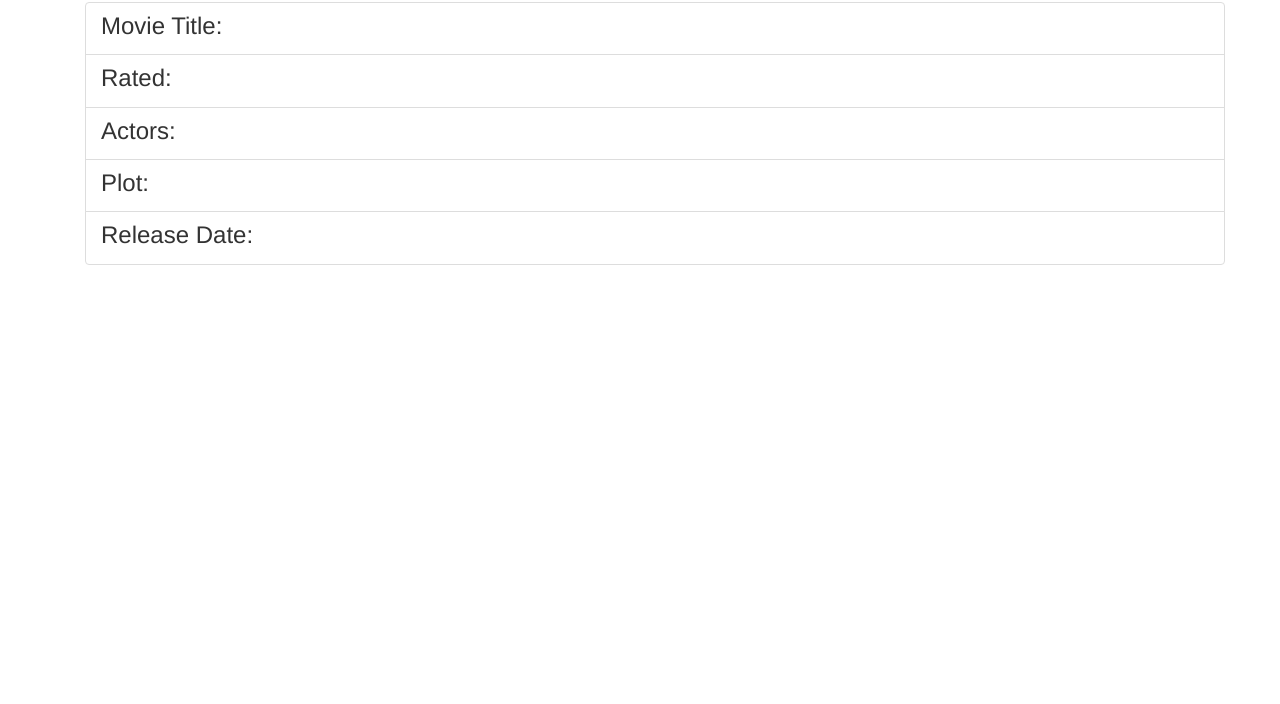
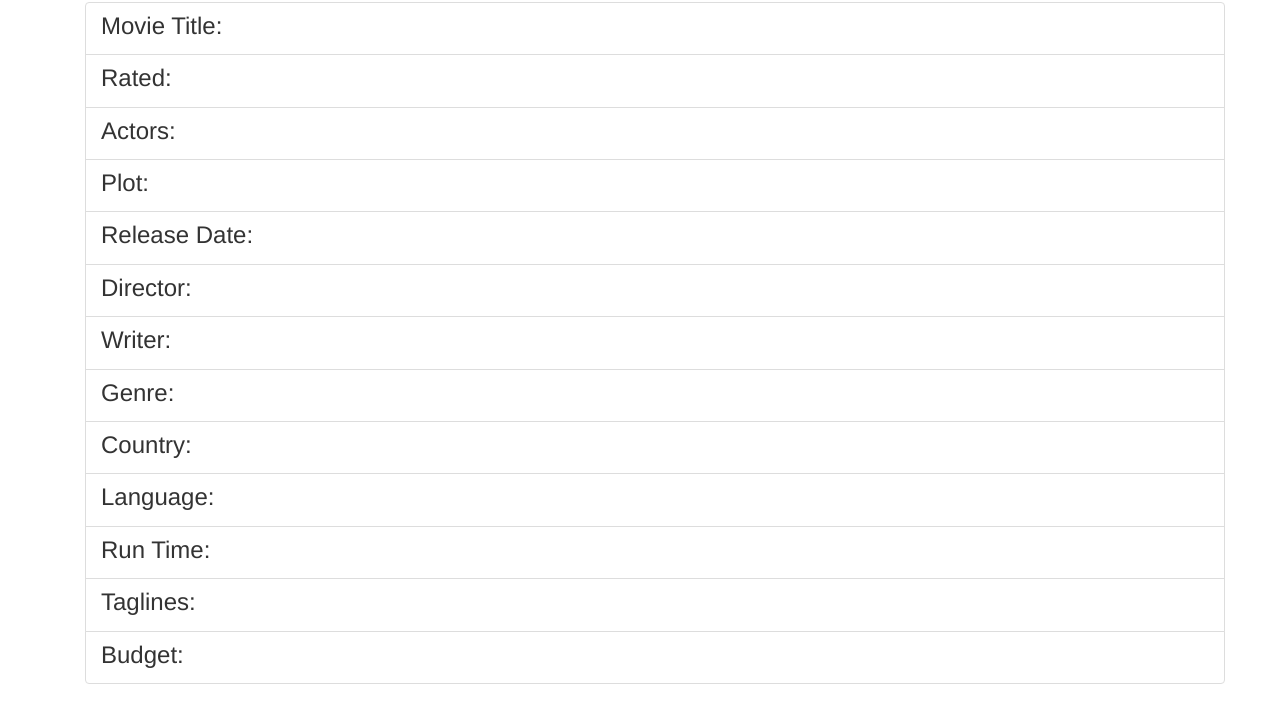
Before and after one commit to KarlaVazquez/lesson8_ajax, a plain HTML site: page Lesson8_AssignmentFiles/index.html in a window 1280 px wide. Shown: the part 533-1237 px from the top of the page. Before the commit the page ends 818 px from the top, so only its background shows below. Drawn offline with nearby package versions, Linux system fonts and the light colour scheme.

Commit message:
Lesson 8 final commit

```diff
--- a/Lesson8_AssignmentFiles/index.html
+++ b/Lesson8_AssignmentFiles/index.html
@@ -1,8 +1,8 @@
 <html>
 <!- -
 Program Name:   Seminole Movie Connection
-Author:
-Date:
+Author: Karla Vazquez
+Date: April 13, 2017
 Filename:   index.html
 - ->
 
@@ -54,6 +54,39 @@ Filename:   index.html
             <p class="list-group-item-text lead text-primary" id="Released">  </p>
         </a>
 
+          <a href="#" class="list-group-item">
+            <h3 class="list-group-item-heading">Director:</h3>
+            <p class="list-group-item-text lead text-primary" id="Director">  </p>
+        </a>
+          <a href="#" class="list-group-item">
+            <h3 class="list-group-item-heading">Writer:</h3>
+            <p class="list-group-item-text lead text-primary" id="Writer">  </p>
+        </a>
+          <a href="#" class="list-group-item">
+            <h3 class="list-group-item-heading">Genre:</h3>
+            <p class="list-group-item-text lead text-primary" id="Genre">  </p>
+        </a>
+            <a href="#" class="list-group-item">
+            <h3 class="list-group-item-heading">Country:</h3>
+            <p class="list-group-item-text lead text-primary" id="Country">  </p>
+        </a>
+          <a href="#" class="list-group-item">
+            <h3 class="list-group-item-heading">Language:</h3>
+            <p class="list-group-item-text lead text-primary" id="Language">  </p>
+        </a>
+          <a href="#" class="list-group-item">
+            <h3 class="list-group-item-heading">Run Time:</h3>
+            <p class="list-group-item-text lead text-primary" id="Runtime">  </p>
+        </a>
+          <a href="#" class="list-group-item">
+            <h3 class="list-group-item-heading">Taglines:</h3>
+            <p class="list-group-item-text lead text-primary" id="Taglines">  </p>
+        </a>
+          <a href="#" class="list-group-item">
+            <h3 class="list-group-item-heading">Budget:</h3>
+            <p class="list-group-item-text lead text-primary" id="Budget">  </p>
+        </a>
+
     </div>
 </div>
     <script>
@@ -71,6 +104,15 @@ Filename:   index.html
                      $('#Actors').html(json.Actors);
                      $('#Plot').html(json.Plot);
                      $('#Released').html(json.Released);
+                     $('#Director').html(json.Director);
+                     $('#Writer').html(json.Writer);
+                     $('#Genre').html(json.Genre);
+                     $('#Country').html(json.Country);
+                     $('#Language').html(json.Language);
+                     $('#Runtime').html(json.Runtime);
+                     $('#Taglines').html(json.Taglines);
+                     $('#Budget').html(json.Budget);
+
                 })
                 .fail(function() {
                       alert("Posting failed.");
```
Also changed, not shown: 1 other file.
